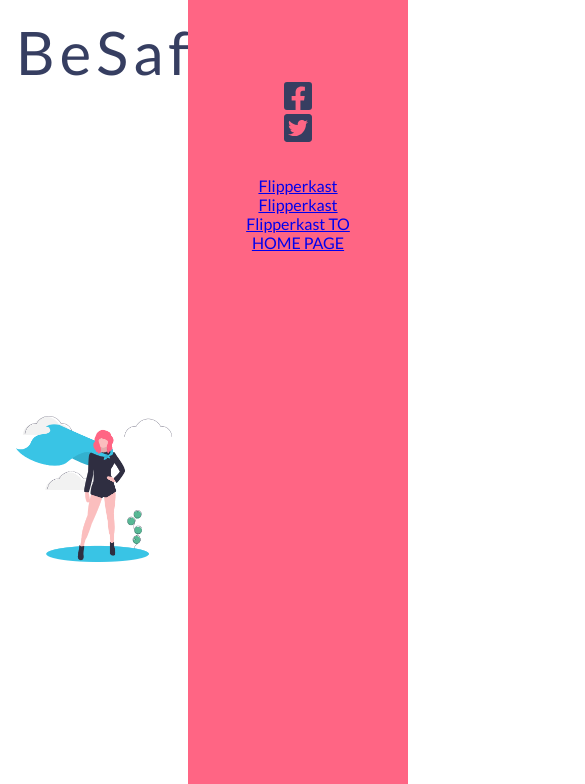
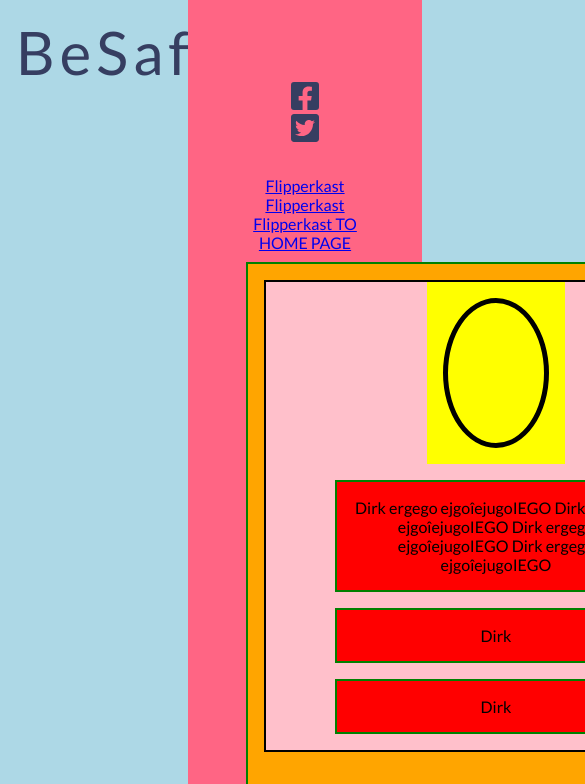
Before and after one commit to DeRooDirk/besafe, a React (Create React App) app: page /Feed in a window 390 px wide. Shown: the top 784 px of the page, 585 px wide, since content can reach past the window. Built offline with nearby package versions, Linux system fonts and the light colour scheme.

Commit message:
add Dirk design screen 4

```diff
--- /dev/null
+++ b/src/components/Alert.js
@@ -0,0 +1,51 @@
+import React from "react";
+import ReactDOM from 'react-dom';
+import IconHeaderButton from '../components/IconButton';
+import style from '../module/Alert.module.css';
+import {
+    BrowserRouter as Router,
+    Switch,
+    Route,
+    Link,
+    useRouteMatch
+  } from "react-router-dom";
+
+
+const Alert = () => {
+    return (
+        <div className={style.wrap}>
+            <div className={style.dirk}>
+                <div className={style.left}>
+                    <div className={style.circle}></div>
+                </div>
+                <div className={style.right}>
+                    <p>  Dirk ergego ejgoîejugoIEGO  Dirk ergego ejgoîejugoIEGO  Dirk ergego ejgoîejugoIEGO  Dirk ergego ejgoîejugoIEGO</p>
+                    <p> Dirk </p>
+                    <p> Dirk </p>
+                </div>
+            </div>
+            <div className={style.dirk}>
+                <div className={style.left}>
+                    <div className={style.circle}></div>
+                </div>
+                <div className={style.right}>
+                    <p>  Dirk ergego ejgoîejugoIEGO  Dirk ergego ejgoîejugoIEGO  Dirk ergego ejgoîejugoIEGO  Dirk ergego ejgoîejugoIEGO </p>
+                    <p> Dirk </p>
+                    <p> Dirk </p>
+                </div>
+            </div>
+            <div className={style.dirk}>
+                <div className={style.left}>
+                    <div className={style.circle}></div>
+                </div>
+                <div className={style.right}>
+                    <p>  Dirk ergego ejgoîejugoIEGO  Dirk ergego ejgoîejugoIEGO  Dirk ergego ejgoîejugoIEGO  Dirk ergego ejgoîejugoIEGO </p>
+                    <p> Dirk </p>
+                    <p> Dirk </p>
+                </div>
+            </div>
+        </div>
+        );
+};
+
+export default Alert;
--- /dev/null
+++ b/src/module/Alert.module.css
@@ -0,0 +1,71 @@
+.wrap{
+  margin:10px;
+  background-color:orange;
+  width:500px;
+  min-height:900px;
+  display:flex;
+  flex-direction:column;
+  border:2px solid green;
+}
+
+.dirk{
+
+  margin:1rem;
+  background-color :pink;
+  display:flex;
+}
+.left{
+
+  width:30%;
+  display:flex;
+  justify-content:center;
+  align-items:center;
+  background-color :yellow;
+  padding:1rem;
+}
+.right{
+  flex-direction:column;
+  justify-content:space-around
+
+}
+.circle{
+  width:150px;
+  height:150px;
+  border:5px solid black;
+     border-radius:50%;
+}
+p{
+  padding:1rem;
+  background-color :red;
+  border:2px solid green;
+    word-wrap:break word;
+
+  margin:1rem;
+     overflow :auto;
+}
+
+@media only screen and (max-width: 500px) {
+ body {
+   background-color: lightblue;
+ }
+  .dirk{
+     border:2px solid black;
+     flex-direction:column;
+     justify-content:center;
+  }
+  p{
+     margin:1rem;
+     text-align:center;
+     width:100%;
+     padding:1rem;
+     width:70%;
+     margin:1rem auto;
+  }
+  .left{
+  padding:1rem;
+     margin:0 auto;
+  }
+  .right{
+
+  }
+}
--- a/src/pages/Feed.js
+++ b/src/pages/Feed.js
@@ -1,9 +1,12 @@
 import React from 'react';
 import {  Link } from 'react-router-dom';
+import Alert from '../components/Alert';
+
 const Feed =({children}) =>{
   return(
       <>
        <Link to="/Home">Flipperkast Flipperkast Flipperkast TO HOME PAGE </Link>
+       <Alert></Alert>
 
       </>
   )
```
